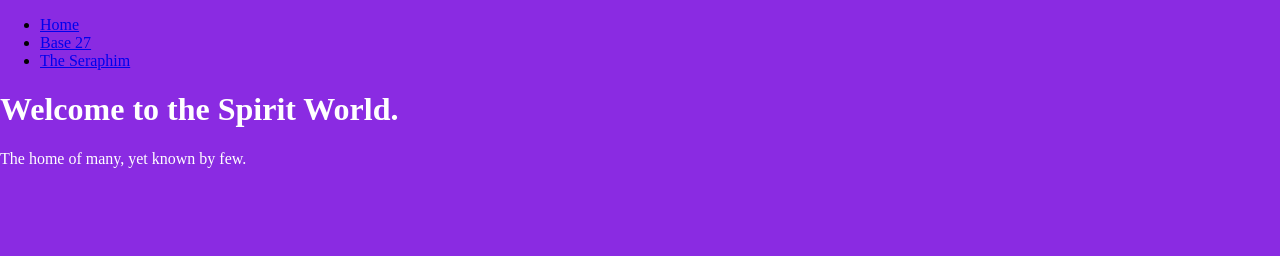
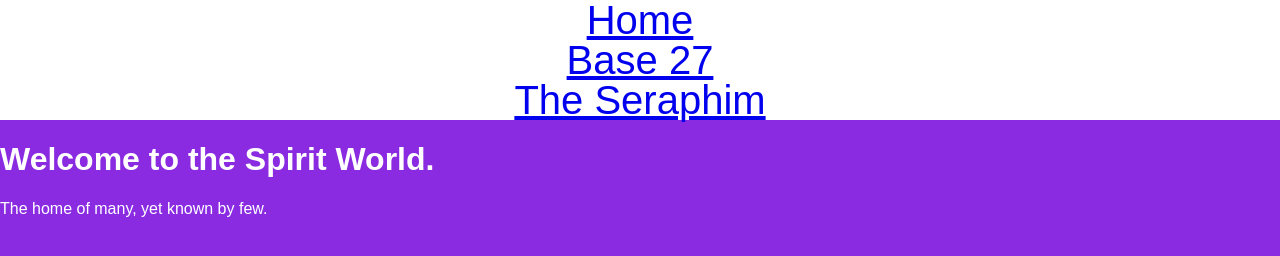
Before and after one commit to Programmer327-J/Spirit-World, a plain HTML site: page index.html in a window 1280 px wide. Drawn offline with Linux system fonts and the light colour scheme.

Commit message:
edit to tab

```diff
--- a/index.css
+++ b/index.css
@@ -1,17 +1,17 @@
 .home {
     background-color: blueviolet;
-    margin: 0;
-    padding: 0;
 }
 
 .base {
     background-color: rgb(145, 57, 27);
-    margin: 0;
-    padding: 0;
 }
 
 .group {
     background-color: #123524;
+}
+
+body {
+    font-family: Arial, Helvetica, sans-serif;
     margin: 0;
     padding: 0;
 }
@@ -23,3 +23,19 @@ h1, h2 {
 p {
     color: white;
 }
+
+nav ul {
+    list-style: none;
+    background-color: white;
+    text-align: center;
+    margin: 0;
+    padding: 0;
+}
+
+nav li {
+    font-size: 40px;
+    line-height: 40px;
+    height: 40px;
+    color: black;
+
+}
```
